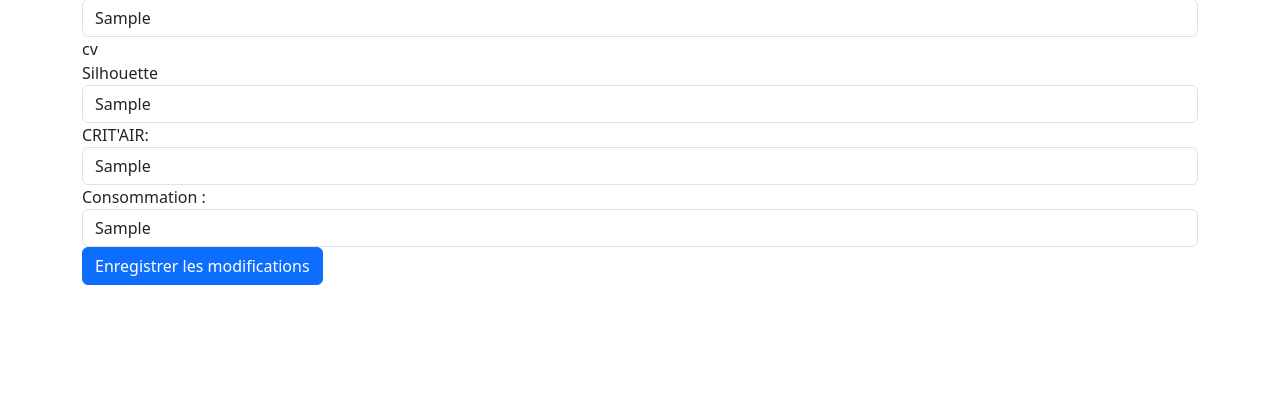
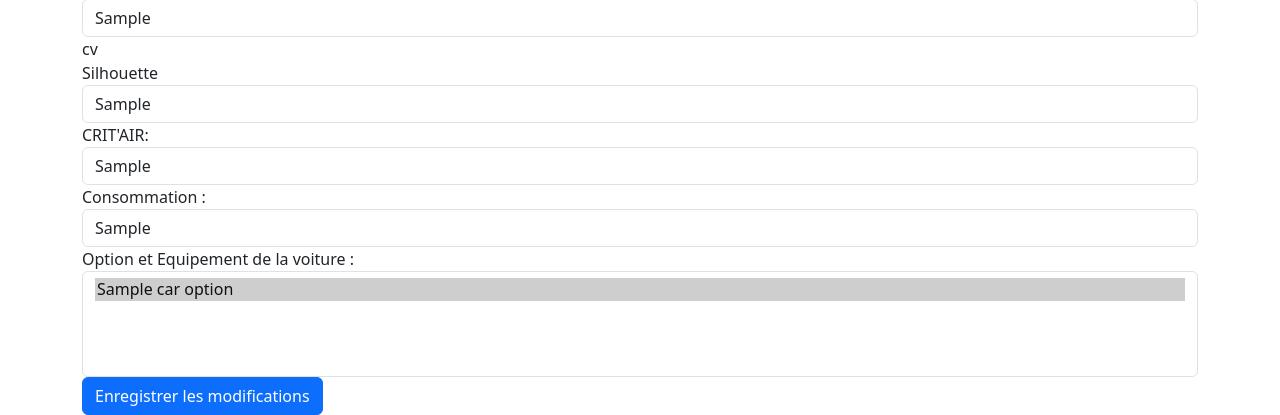
Before and after one commit to keppone/Ecf2023GarageKarineP, a PHP site: template views/admin/car/edit.php in a window 1280 px wide. Shown: the part 614-1029 px from the top of the page. Before the commit the page ends 899 px from the top, so only its background shows below. Run offline with PHP 8.4, Linux system fonts and the light colour scheme; the template is opened without the code that fills it: most values are stand-ins (such as "Sample title", 1, 10 or a date in 2020).

Commit message:
12th edit list option and equipment

```diff
--- a/app/Models/Model.php
+++ b/app/Models/Model.php
@@ -28,7 +28,7 @@ abstract class Model {
         return $this->query("SELECT * FROM {$this->table} WHERE id = ?", [$id], true);
     }
 
-    public function update(int $id, array $data)
+    public function update(int $id, array $data, ?array $relations = null)
     {
         $sqlRequestPart = "";
         $i = 1;
--- a/views/admin/car/edit.php
+++ b/views/admin/car/edit.php
@@ -1,6 +1,6 @@
 <h1>Modifier <?= $params['car']->name ?></h1>
 
-<form action="/admin/cars/edit/<?= $params['car']->id ?>" method="POST">
+<form action="/Ecf2023GarageKarineP/admin/cars/edit/<?= $params['car']->id ?>" method="POST">
     <div class="form-group">
         <label for="name">Nom</label>
         <input type="text" class="form-control" name="name" id="name" value ="<?= $params['car']->name ?>">
@@ -47,6 +47,23 @@
         <input type="text" class="form-control" name="caracFuel" id="caracFuel" value ="<?= $params['car']->caracFuel?>">
     </div>
 
+    <div class="form-group">
+        <label for="carOption">Option et Equipement de la voiture : </label>
+        <select multiple class="form-control" id="carOption" name="carOption[]">
+            <?php foreach($params['carOption'] as $carOption): ?>
+
+                <option value ="<?=$carOption->id?>"
+                <?php foreach($params['car']->getOptionCar() as $optionCar){
+                   echo ($carOption->id === $optionCar->id) ? 'selected': '';
+                }
+
+                ?>
+                ><?=$carOption->name?></option>
+
+            <?php endforeach ?>
+        </select>
+    </div>
+
 
   <button type="submit" class="btn btn-primary">Enregistrer les modifications</button>
 </form>
--- a/views/admin/car/index.php
+++ b/views/admin/car/index.php
@@ -18,8 +18,8 @@
         <td><?= $car->model ?></td>
         <td><?= $car->getDateCirculation() ?></td>
         <td>
-          <a href="/admin/cars/edit/<?= $car->id ?>" class="btn btn-warning">Modifier</a>
-          <form action = "/admin/cars/delete/<?= $car->id ?>" method ="POST" class="d-inline">
+          <a href="/Ecf2023GarageKarineP/admin/cars/edit/<?= $car->id ?>" class="btn btn-warning">Modifier</a>
+          <form action = "/Ecf2023GarageKarineP/admin/cars/delete/<?= $car->id ?>" method ="POST" class="d-inline">
             <button type="submit" class="btn btn-danger">Supprimer</button>
           </form>
         </td>
--- a/views/site/show.php
+++ b/views/site/show.php
@@ -6,6 +6,7 @@
 <p>Mise en circulation le <?= $params['car']->getDateCirculation()?></p>
 
 <div>
+<h2>Listes des équipements et options: </h2>
 <?php foreach($params['car']->getOptionCar() as $optionCar): ?>
     <ul class="list-group">
     <li class="list-group-item"><?= $optionCar->name ?></li>
@@ -13,4 +14,6 @@
 <?php endforeach ?>
 </div>
 
+
+
 <a href ="/Ecf2023GarageKarineP/" class="btn btn-secondary">Retour</a>
```
Also changed, not shown: app/Controllers/Admin/CarController.php (+6 -2 lines), app/Models/Car.php (+17 -0 lines).
